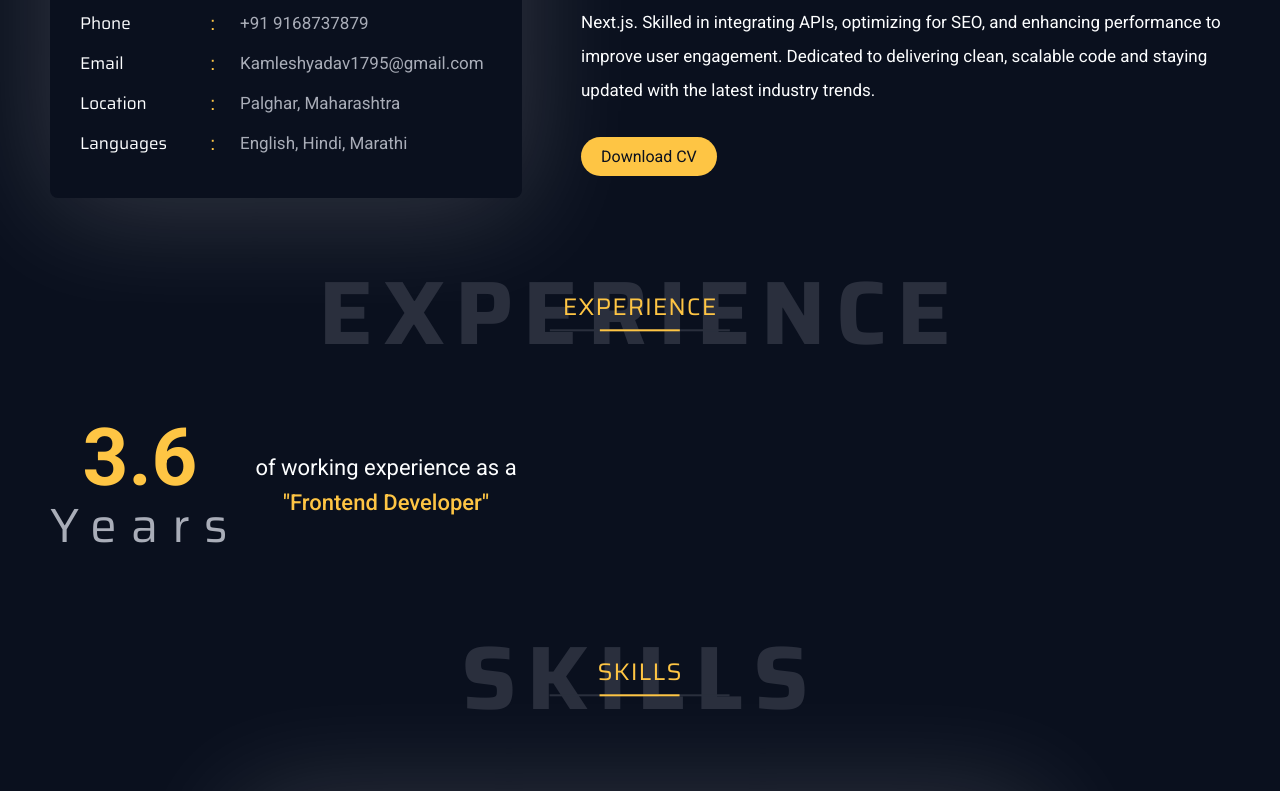
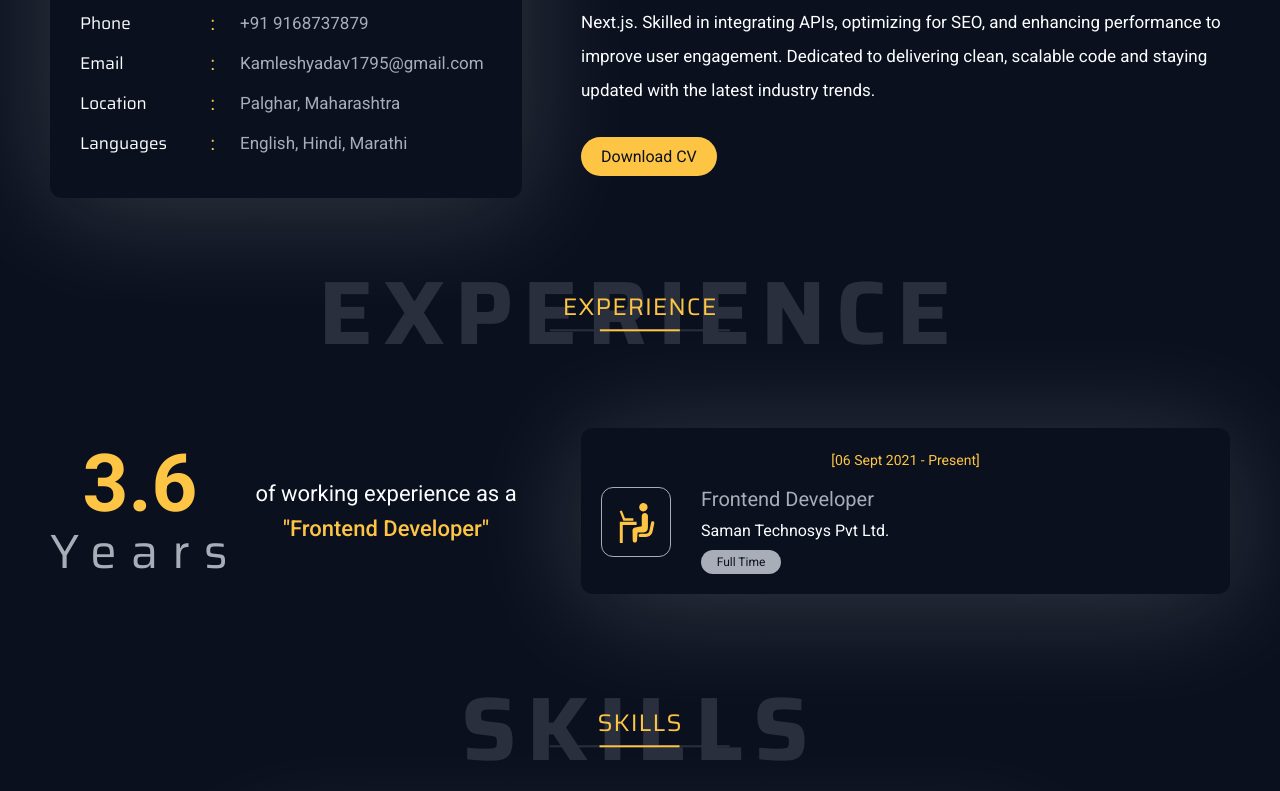
Before and after one commit to kamleshyad/next-portfolio, a Next.js app: page / in a window 1280 px wide. Shown: the part 970-1761 px from the top of the page. Built offline with nearby package versions, Linux system fonts and the light colour scheme.

Commit message:
expeirence right section added

```diff
--- a/app/_components/atoms/icons/Icons.jsx
+++ b/app/_components/atoms/icons/Icons.jsx
@@ -92,3 +92,25 @@ export const FigmaIcon = () => {
         </svg>
     )
 }
+
+export const DesktopPersonIcon = () => {
+    return (
+        <svg height="1em" width="1em" version="1.1" xmlns="http://www.w3.org/2000/svg" viewBox="0 0 512 512" fill="#fec544">
+            <g>
+                <path d="M356.875,103.922c27.761-10.39,41.815-41.317,31.363-69.109C377.849,7.082,346.901-6.971,319.17,3.429
+                    c-27.751,10.42-41.785,41.347-31.394,69.108C298.186,100.299,329.134,114.363,356.875,103.922z" />
+                <path d="M395.769,311.136V167.261c-0.367-21.798-18.358-39.159-40.156-38.772
+                    c-21.808,0.376-39.201,18.328-38.824,40.136v129.761l-85.29,15.57c-18.236,3.094-32.911,15.845-33.002,35.232l2.595,129.984
+                    c-0.05,15.142,12.192,27.517,27.386,27.6c15.173,0.02,27.538-12.212,27.598-27.395l7.988-102.05h73.475
+                    C378.795,377.222,395.891,352.372,395.769,311.136z" />
+                <path d="M461.529,233.388c-11.245-2.412-22.306,4.792-24.698,16.058l-22.204,104.605
+                    c-1.71,7.367-3.918,13.199-6.402,17.758c-3.837,6.818-7.918,10.888-14.054,14.38c-6.117,3.398-14.888,5.984-27.284,6.95
+                    c-3.277,0.274-6.778,0.468-10.523,0.498h-58.758c-11.52,0.183-20.668,9.739-20.476,21.249c0.194,11.51,9.688,20.668,21.208,20.485
+                    h58.453c4.601-0.041,9.078-0.336,13.403-0.662c10.98-0.895,21.136-2.778,30.601-6.054c14.166-4.844,26.683-13.22,35.842-24.658
+                    c9.24-11.388,15.01-25.167,18.592-40.493l0.062-0.244l22.306-105.174C479.99,246.82,472.795,235.748,461.529,233.388z" />
+                <polygon points="209.356,225.735 209.356,195.897 101.505,195.897 61.674,95.679 33.943,106.69 81.264,225.735" />
+                <polygon points="251.039,240.369 35.673,240.369 35.673,251.481 35.673,282.011 35.673,512 73.886,512 73.886,282.011 251.039,282.011" />
+            </g>
+        </svg>
+    );
+};
--- /dev/null
+++ b/app/_components/molecules/company/Companysec.jsx
@@ -0,0 +1,37 @@
+import { DesktopPersonIcon } from "../../atoms/icons/Icons";
+import styles from "./companysec.module.scss";
+
+export const Companysec = () => {
+
+    const companyData = [
+        {year : "06 Sept 2021 - Present", role : "Frontend Developer", companyName : "Saman Technosys Pvt Ltd." }
+    ]
+
+    return (
+        <div className={styles.companysec}>
+            <ul className="unset">
+                {
+                    companyData.map((item, index) => {
+                        return(
+                            <li key={index}>
+                                <h3>[{item.year}]</h3>
+                                <div className={styles.companywrap}>
+                                    <div className={styles.iconsec}>
+                                        <figure>
+                                            <DesktopPersonIcon />
+                                        </figure>
+                                    </div>
+                                    <div className={styles.companydetail}>
+                                        <h4>{item.role}</h4>
+                                        <p>{item.companyName}</p>
+                                        <span>Full Time</span>
+                                    </div>
+                                </div>
+                            </li>
+                        )
+                    })
+                }
+            </ul>
+        </div>
+    )
+}
--- /dev/null
+++ b/app/_components/molecules/company/companysec.module.scss
@@ -0,0 +1,18 @@
+.companysec{width: 55%; padding: 20px; background: $color-black; border-radius: 12px; box-shadow: 0px 10px 120px rgba(225,225,225, .2);
+    ul li{
+        h3{@include text-style(14px, $color-yellow, 400, 24px); text-align: center; margin-bottom: 15px;}
+        .companywrap{@include d-flex(30px, row, wrap); font-size: 0;
+            .iconsec{width: 70px;
+                figure{width: 70px; height: 70px; text-align: center; border: 1px solid $color-lightgrey; border-radius: 12px; padding: 15px;
+                    svg{width: 40px; height: 40px;}
+                }
+            }
+            .companydetail{width: calc(100% - 100px); @include d-flex(10px, column, wrap);
+                h4{@include text-style(20px, $color-lightgrey, 400, normal);}
+                p{@include text-style(16px, $color-white, 400, normal);}
+                span{@include text-style(12px, $color-black, 400, 24px); background: $color-lightgrey; padding: 0px 10px; border-radius: 50px; width: 80px; text-align: center;}
+            }
+        }
+
+    }
+}
--- a/app/_components/organisms/aboutsec/page.module.scss
+++ b/app/_components/organisms/aboutsec/page.module.scss
@@ -1,5 +1,5 @@
 .aboutwrap{@include d-flex(5%, row, wrap); font-size: 0; align-items: center; background: $color-black;
-    .aboutlefttsec{width: 40%; @include d-flex(20px, row, wrap); padding: 40px 30px; background: $color-black; border-radius: 8px; box-shadow: 0px 10px 120px rgba(225,225,225, .2);
+    .aboutlefttsec{width: 40%; @include d-flex(20px, row, wrap); padding: 40px 30px; background: $color-black; border-radius: 12px; box-shadow: 0px 10px 120px rgba(225,225,225, .2);
         ul{@include d-flex(10px, column, wrap); font-size: 0;
             li{@include d-flex(25px, row, wrap); align-items: center;
                 p.title{@include text-style(17px, $color-white, 400, 30px); width: 135px; font-family: $secondary-font; @include rel();
--- a/app/_components/organisms/expereincesec/Experiencesec.jsx
+++ b/app/_components/organisms/expereincesec/Experiencesec.jsx
@@ -1,6 +1,5 @@
+import { Companysec } from '../../molecules/company/Companysec';
 import styles from './experiencesec.module.scss';
-
-import { Sectiontitle } from "../../molecules/sectiontitle/Sectiontitle";
 
 export const Experiencesec = () => {
     return (
@@ -13,6 +12,7 @@ export const Experiencesec = () => {
                     <p>of working experience as a <span>"Frontend Developer"</span></p>
                 </div>
             </div>
+            <Companysec />
         </div>
     )
 }
```
Also changed, not shown: package.json (line endings or trailing spaces).
